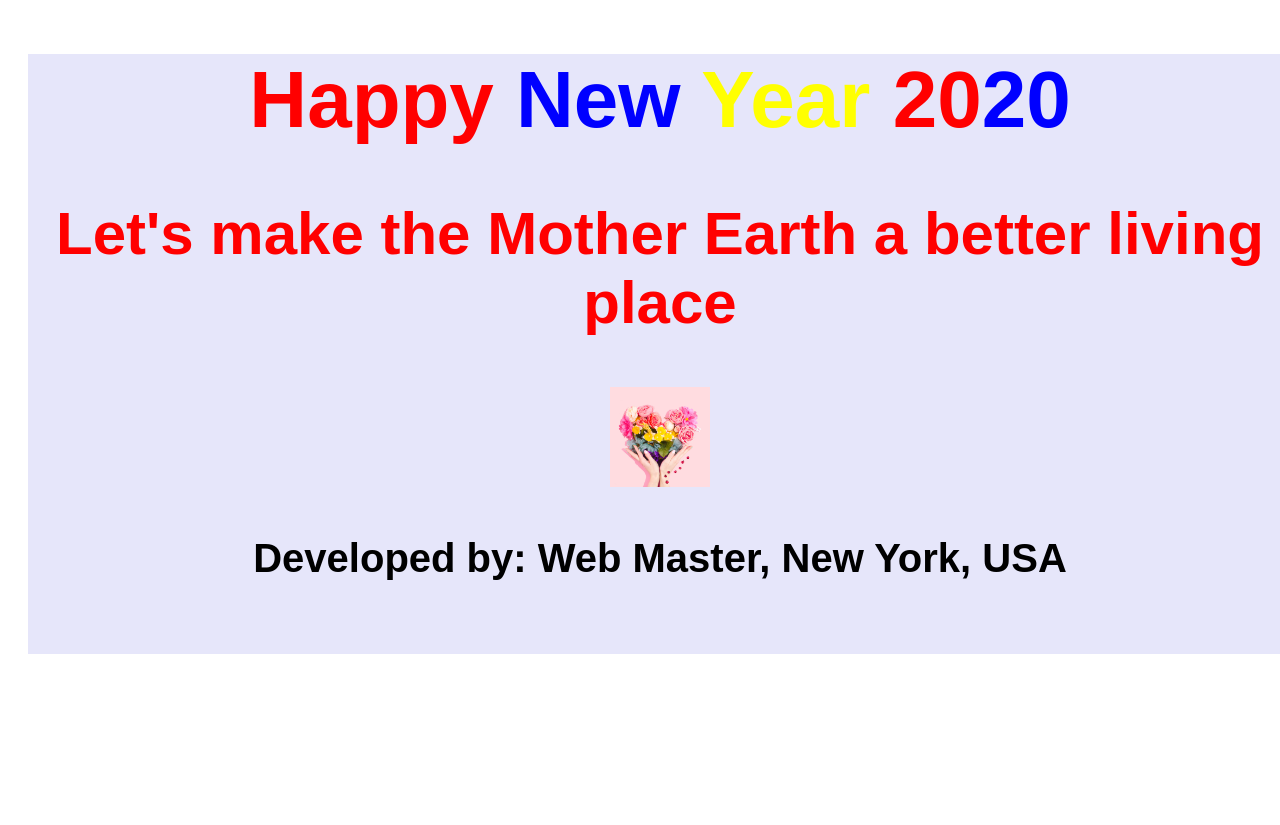
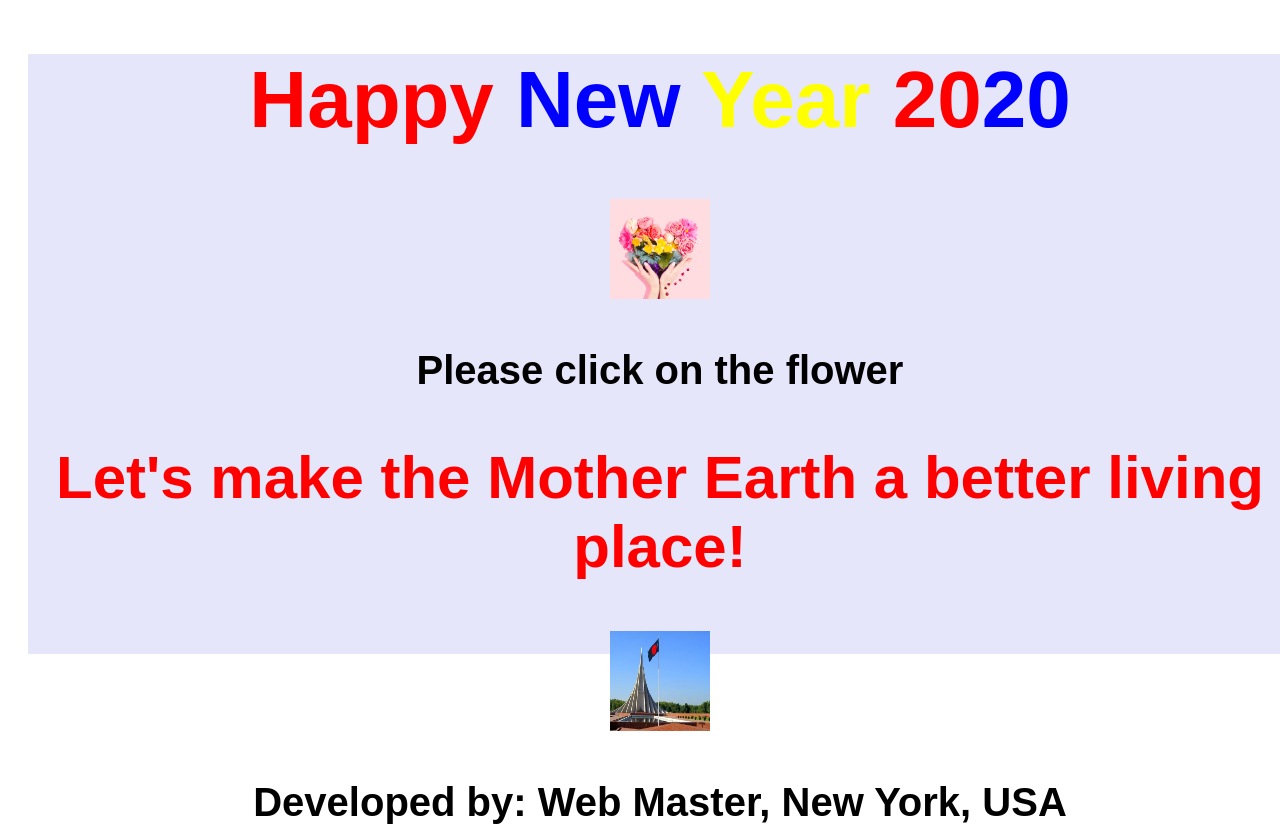
Before and after one commit to webmaaster/new-year-2020, a plain HTML site: page index.html in a window 1280 px wide. Before the commit the page ends 800 px from the top, so only its background shows below. Drawn offline with Linux system fonts and the light colour scheme.

Commit message:
Super duper final

```diff
--- a/index.html
+++ b/index.html
@@ -64,6 +64,17 @@
             font-size: 75px;
             font-weight: bloder;
         }
+        .bd-flag {
+            width: 100px;
+            height: 100px;
+            border-image-width: unset;
+
+
+        }
+        .bd-flag:hover {
+            width: 1330px;
+            height: 600px;
+        }
 
     </style>
 
@@ -72,9 +83,11 @@
 <body>
     <div id="container">
         <h1> <span class="happy">Happy </span><span class="new"> New</span><span class="year"> Year</span><span class="red"> 20</span><span class="orange">20</span></h1>
-        <h2>Let's make the Mother Earth a better living place</h2>
         <img src="./images/new year.jpg" alt="greeting-flower">
-        <p>Developed by: Web Master, New York, USA</p>
+         <p>Please click on the flower</p>
+        <h2>Let's make the Mother Earth a better living place!</h2>
+        <img class="bd-flag" src="./images/Babul Nokrek.PNG" alt="Bangladesh-flag">
+                <p>Developed by: Web Master, New York, USA</p>
 
 
     </div>
```
Also changed, not shown: images/Babul Nokrek.PNG (added).
